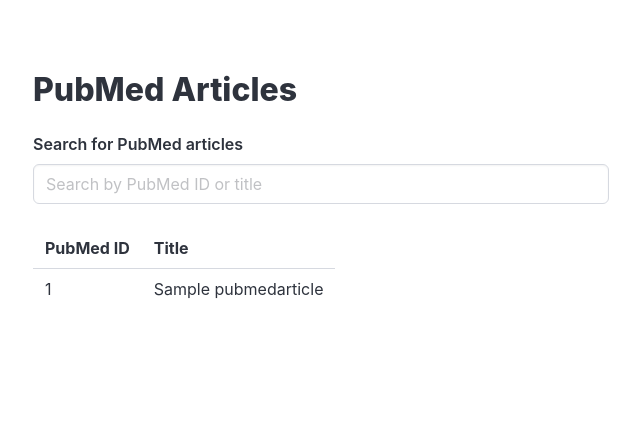
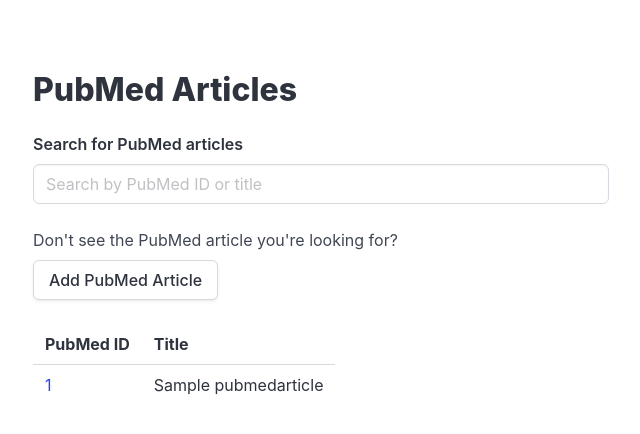
Before and after one commit to ClinGen/stanford-hci, a Django app: template src/apps/publications/templates/publications/all_pubmed.html in a window 1280 px wide. Shown: the part 52-486 px from the top of the page, without its empty margins (31-671 px from the left). Run offline with Django 5.2, Linux system fonts and the light colour scheme; the template is opened without the code that fills it: values that come from a table or form of the project are taken from there, others are empty; tables that the repository leaves empty hold one stand-in row (values such as "Sample post"); data that the repository does not hold is empty.

Commit message:
Add some improvements to the PubMed templates

```diff
--- a/src/apps/publications/templates/includes/pubmed_table.html
+++ b/src/apps/publications/templates/includes/pubmed_table.html
@@ -5,7 +5,7 @@
     </tr>
     {% for article in articles %}
     <tr>
-        <td>{{ article.pubmed_id }}</td>
+        <td><a href="#">{{ article.pubmed_id }}</a></td>
         <td>{{ article.title }}</td>
     </tr>
     {% empty %}
--- a/src/apps/publications/templates/publications/all_pubmed.html
+++ b/src/apps/publications/templates/publications/all_pubmed.html
@@ -19,6 +19,10 @@
                    autocomplete="off"
             />
         </div>
+        <div class="block">
+            <p class="mb-2">Don't see the PubMed article you're looking for?</p>
+            <a class="button is-responsive" href="{% url "new_pubmed" %}">Add PubMed Article</a>
+        </div>
         <div class="block" id="pubmed-table">
             {% include "includes/pubmed_table.html" %}
         </div>
```
